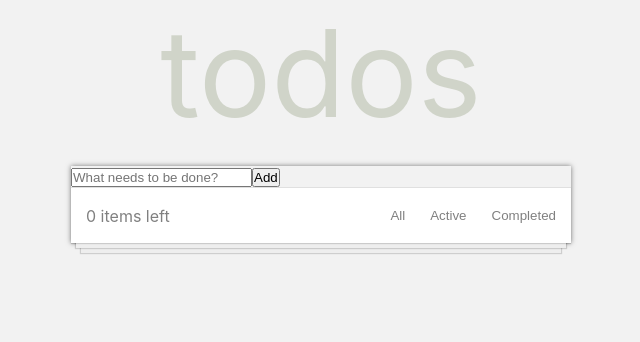
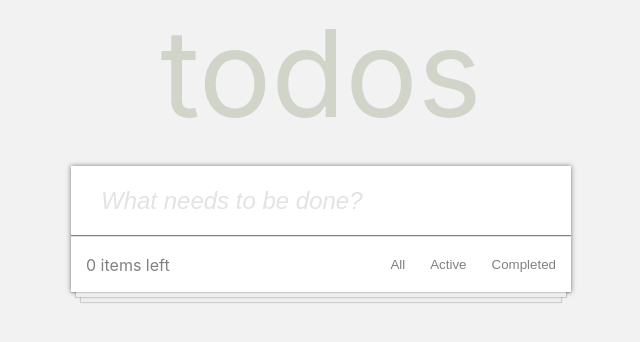
Before and after one commit to alakopyan/react-to-do, a React (Create React App) app: page / in a window 1280 px wide. Shown: the top 342 px of the page, without its empty margins (319-959 px from the left). Built offline with nearby package versions, Linux system fonts and the light colour scheme.

Commit message:
Update Form.js

```diff
--- a/src/components/Form.js
+++ b/src/components/Form.js
@@ -1,6 +1,6 @@
 import React, { useState } from "react";
 
-function Form(props) {
+function Form({ addTask }) {
   const [name, setName] = useState("");
 
   function handleChange(event) {
@@ -9,23 +9,23 @@ function Form(props) {
 
   function handleSubmit(event) {
     event.preventDefault();
-    props.addTask(name);
+    if(name !== '')addTask(name);
     setName("");
   }
 
   return (
-    <form onSubmit={handleSubmit}>
+    <form onSubmit={handleSubmit} className="mainForm">
       <input
         type="text"
         id="new-todo-input"
-        className="input input__lg"
+        className="input inputForm"
         name="text"
         autoComplete="off"
         placeholder="What needs to be done?"
         value={name}
         onChange={handleChange}
       />
-      <button type="submit" className="btn btn__primary btn__lg">
+      <button type="submit" className="btn btnPrimary btnLg">
         Add
       </button>
     </form>
```
